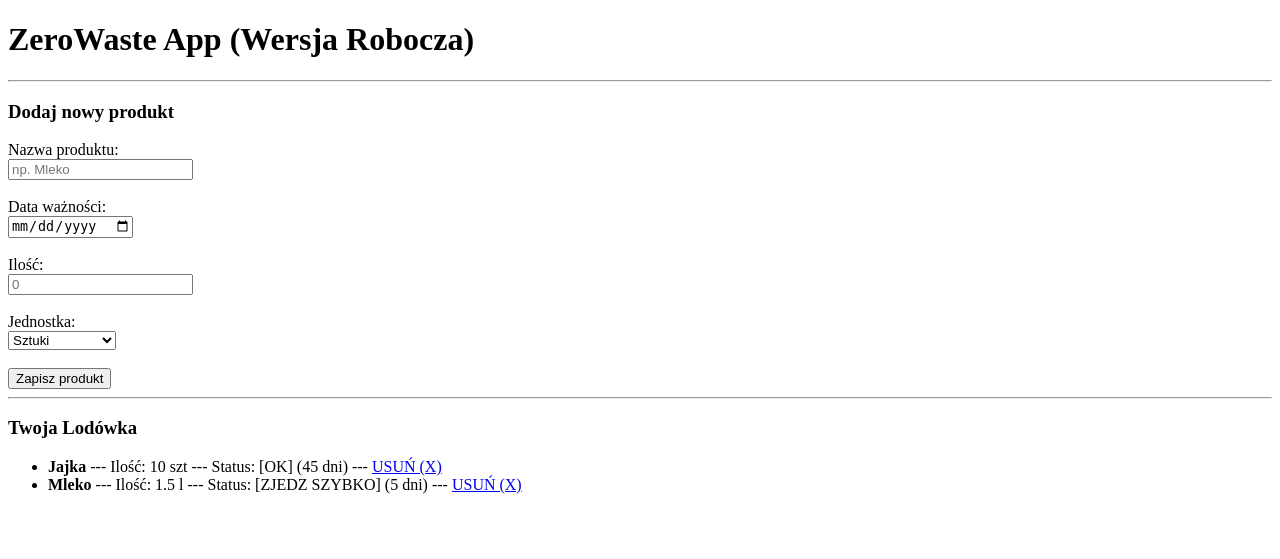
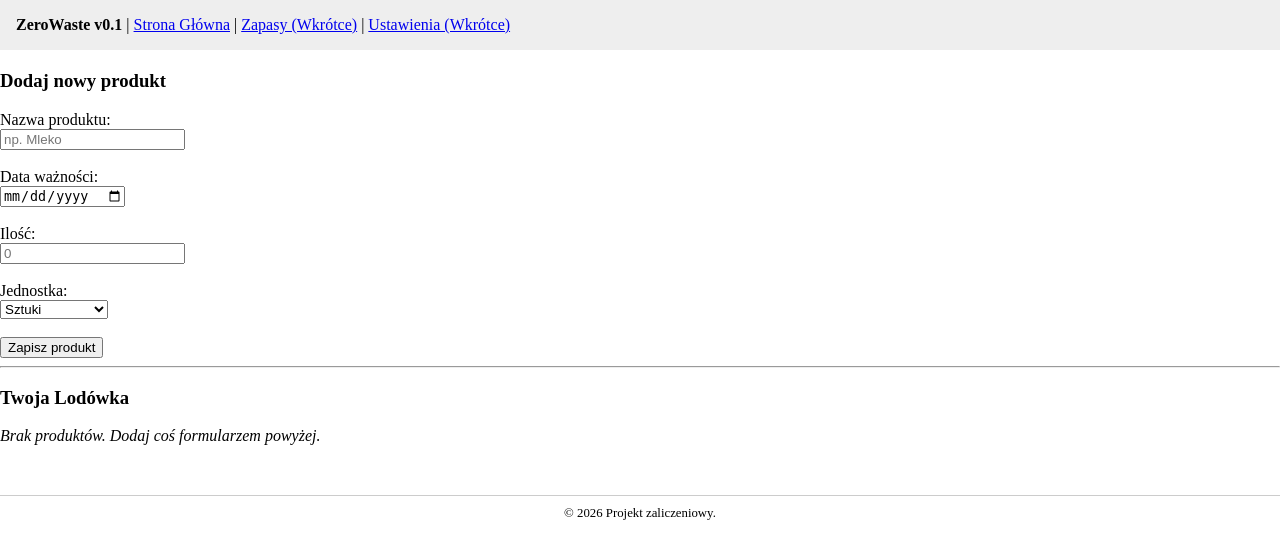
Before and after one commit to Leppniz/ZeroWaste, a Flask app: page / in a window 1280 px wide. Shown: the top 559 px of the page. Run offline with Flask 3, Linux system fonts and the light colour scheme.

Commit message:
Refactor: Added base template structure

```diff
--- /dev/null
+++ b/templates/base.html
@@ -0,0 +1,26 @@
+<!DOCTYPE html>
+<html lang="pl">
+<head>
+    <meta charset="UTF-8">
+    <title>{% block title %}ZeroWaste App{% endblock %}</title>
+</head>
+<body style="margin: 0">
+
+    <nav style="background-color: #eee; padding: 1rem; margin-bottom: 20px;">
+        <b>ZeroWaste v0.1</b> |
+        <a href="/">Strona Główna</a> |
+        <a href="#">Zapasy (Wkrótce)</a> |
+        <a href="#">Ustawienia (Wkrótce)</a>
+    </nav>
+
+    <div class="container">
+        {% block content %}
+        {% endblock %}
+    </div>
+
+    <footer style="margin-top: 50px; border-top: 1px solid #ccc; padding: 10px; font-size: 0.8em; text-align: center;">
+        &copy; 2026 Projekt zaliczeniowy.
+    </footer>
+
+</body>
+</html>
--- a/templates/index.html
+++ b/templates/index.html
@@ -1,15 +1,8 @@
-<!DOCTYPE html>
-<html lang="pl">
-<head>
-    <meta charset="UTF-8">
-    <title>ZeroWaste - Dev Build</title>
-</head>
-<body>
+{% extends 'base.html' %}
 
-    <h1>ZeroWaste App (Wersja Robocza)</h1>
-    <hr>
-
+{% block content %}
     <h3>Dodaj nowy produkt</h3>
+<!--  Formularz dodawania produktów -->
     <form action="/dodaj" method="post">
         <label>Nazwa produktu:</label><br>
         <input type="text" name="nazwa" placeholder="np. Mleko" required>
@@ -20,7 +13,7 @@
         <br><br>
 
         <label>Ilość:</label><br>
-        <input type="number" name="ilosc" step="0.1" placeholder="0" required>
+        <input type="number" name="ilosc" step="0.1" placeholder="0" min="0" required>
         <br><br>
 
         <label>Jednostka:</label><br>
@@ -41,6 +34,8 @@
     <h3>Twoja Lodówka</h3>
 
     <ul>
+<!-- Generowanei listy produktów -->
+<!-- TODO Dodac możliwość usuwania wybranej ilości, np jak użyjemy tylko części -->
         {% for p in produkty %}
             <li>
                 <strong>{{ p.name }}</strong>
@@ -66,6 +61,4 @@
     {% if not produkty %}
         <p><i>Brak produktów. Dodaj coś formularzem powyżej.</i></p>
     {% endif %}
-
-</body>
-</html>
+{% endblock %}
```
